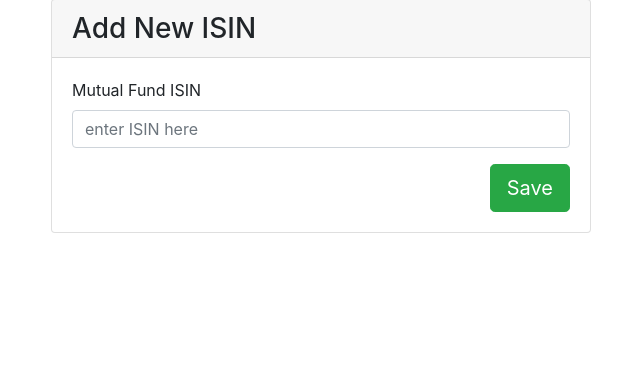
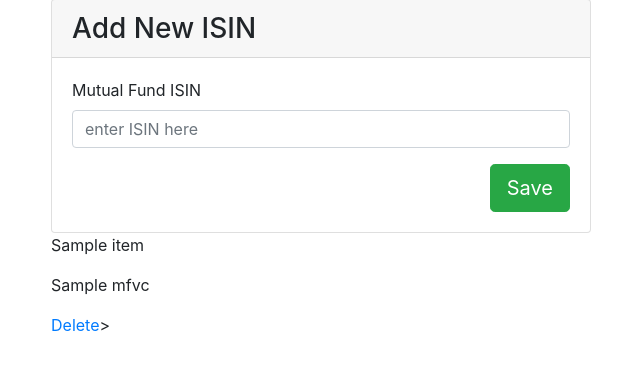
Before and after one commit to tbisht82/mutual_fund_tracker, a Django app: template mutual_fund_track/templates/add_mutual_fund.html in a window 1280 px wide. Shown: the part 113-483 px from the top of the page, without its empty margins (319-959 px from the left). Run offline with Django 3.2, Linux system fonts and the light colour scheme; tables that the repository leaves empty hold one stand-in row (values such as "Sample post"); the template is opened without the code that fills it: values that come from a table or form of the project are taken from there, most other values are stand-ins (such as "Sample title", 1, 10 or a date in 2020); parts of the project's set-up code (start-up, migrations or seed data) failed here and were passed over; some libraries are stand-ins or nearby versions.

Commit message:
changes in views

```diff
--- a/mutual_fund_track/templates/add_mutual_fund.html
+++ b/mutual_fund_track/templates/add_mutual_fund.html
@@ -19,6 +19,19 @@
                 </form>
             </div>
         </div>
+
+
+
+        <div>
+            {% for item in mf %}
+                <p>{{item}}</p>
+            {% endfor %}
+            <p>{{mfvc}}</p>
+        </div>
+
+        <a href="{% url 'delete' %}">Delete</a>>
+
+
         <div style="margin-top: 5%;">
             {% include 'partials/_alerts.html' %}
         </div>
--- a/mutual_fund_track/urls.py
+++ b/mutual_fund_track/urls.py
@@ -6,4 +6,5 @@ urlpatterns = [
     path('detail/<str:isin>', views.detail_isin, name='details_isin'),
     path('search', views.search, name='search_isin'),
     path('chart/<str:isin>', views.chart_data, name='chart_data'),
+    path('delete', views.delete, name='delete')
 ]
```
Also changed, not shown: mutual_fund_track/views.py (+16 -1 lines).
